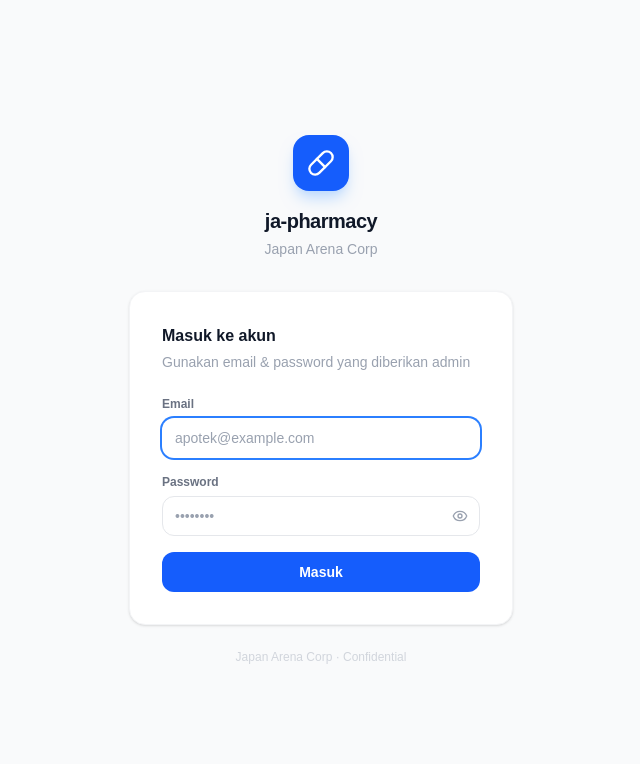
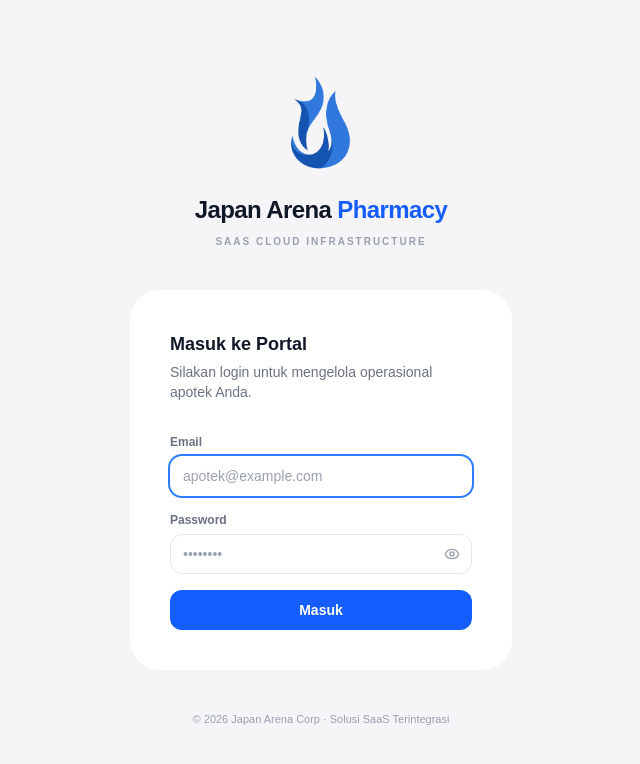
Before and after one commit to RiGi26/ja-pharmacy-platform, a Next.js app: page /login in a window 1280 px wide. Shown: the top 764 px of the page, without its empty margins (319-959 px from the left). Built offline with nearby package versions, Linux system fonts and the light colour scheme.

Commit message:
feat: update login page and sidebar branding to match Japan Arena standards

```diff
--- a/src/app/(auth)/login/page.tsx
+++ b/src/app/(auth)/login/page.tsx
@@ -1,28 +1,35 @@
 import { LoginForm } from './login-form'
 import { Pill } from 'lucide-react'
+import Image from 'next/image'
 
 export default function LoginPage() {
   return (
-    <div className="min-h-screen bg-gray-50 flex items-center justify-center p-4">
+    <div className="min-h-screen bg-[#F5F5F7] flex items-center justify-center p-4">
       <div className="w-full max-w-sm">
         {/* Logo */}
-        <div className="flex flex-col items-center mb-8">
-          <div className="w-14 h-14 bg-blue-600 rounded-2xl flex items-center justify-center mb-4 shadow-lg shadow-blue-200">
-            <Pill className="w-7 h-7 text-white" />
+        <div className="flex flex-col items-center mb-10">
+          <div className="mb-6">
+            <Image
+              src="/images/Icon.png"
+              alt="Japan Arena Corp"
+              width={64}
+              height={64}
+              className="object-contain"
+            />
           </div>
-          <h1 className="text-xl font-bold text-gray-900 tracking-tight">ja-pharmacy</h1>
-          <p className="text-sm text-gray-400 mt-1">Japan Arena Corp</p>
+          <h1 className="text-2xl font-black text-gray-900 tracking-tight sf-display-heavy">Japan Arena <span className="text-blue-600">Pharmacy</span></h1>
+          <p className="text-[10px] font-bold text-gray-400 mt-2 uppercase tracking-[0.2em]">SaaS Cloud Infrastructure</p>
         </div>
 
         {/* Form card */}
-        <div className="bg-white rounded-2xl border border-gray-100 shadow-sm p-8">
-          <h2 className="text-base font-semibold text-gray-900 mb-1">Masuk ke akun</h2>
-          <p className="text-sm text-gray-400 mb-6">Gunakan email & password yang diberikan admin</p>
+        <div className="bg-white rounded-[32px] border border-black/[0.03] apple-shadow p-10">
+          <h2 className="text-lg font-bold text-gray-900 mb-1">Masuk ke Portal</h2>
+          <p className="text-sm text-gray-500 mb-8">Silakan login untuk mengelola operasional apotek Anda.</p>
           <LoginForm />
         </div>
 
-        <p className="text-center text-xs text-gray-300 mt-6">
-          Japan Arena Corp · Confidential
+        <p className="text-center text-[11px] font-medium text-gray-400 mt-10">
+          © {new Date().getFullYear()} Japan Arena Corp · Solusi SaaS Terintegrasi
         </p>
       </div>
     </div>
--- a/src/components/layout/sidebar.tsx
+++ b/src/components/layout/sidebar.tsx
@@ -9,6 +9,7 @@ import {
   BarChart2, Settings, Users, AlertTriangle, LogOut,
   Building2, ChevronRight, Recycle, ClipboardList,
 } from 'lucide-react'
+import Image from 'next/image'
 
 interface NavItem {
   label: string
@@ -49,26 +50,32 @@ export function Sidebar({ role, tenantName, isSuperadmin }: SidebarProps) {
   const items = isSuperadmin ? SUPERADMIN_ITEMS : NAV_ITEMS.filter(i => i.roles.includes(role))
 
   return (
-    <aside className="fixed inset-y-0 left-0 z-50 w-60 flex flex-col bg-white border-r border-gray-100">
+    <aside className="fixed inset-y-0 left-0 z-50 w-60 flex flex-col bg-white border-r border-black/[0.03] apple-shadow">
       {/* Header */}
-      <div className="px-4 py-5 border-b border-gray-100">
-        <div className="flex items-center gap-2.5">
-          <div className="w-8 h-8 rounded-xl bg-blue-600 flex items-center justify-center flex-shrink-0">
-            <Pill className="w-4 h-4 text-white" />
-          </div>
+      <div className="px-4 py-8 border-b border-black/[0.03]">
+        <div className="flex flex-col items-center text-center gap-3">
+          <Link href="/" className="hover:scale-105 transition-transform">
+            <Image
+              src="/images/Icon.png"
+              alt="Japan Arena Corp"
+              width={48}
+              height={48}
+              className="object-contain"
+            />
+          </Link>
           <div className="min-w-0">
-            <p className="text-sm font-semibold text-gray-900 truncate">
-              {tenantName ?? 'ja-pharmacy'}
+            <p className="text-sm font-black text-gray-900 truncate sf-display">
+              {tenantName ?? 'Pharmacy Portal'}
             </p>
-            <p className="text-[10px] text-gray-400 font-medium uppercase tracking-wide">
-              Japan Arena Corp
+            <p className="text-[9px] text-gray-400 font-bold uppercase tracking-[0.2em]">
+              Japan Arena <span className="text-blue-600">SaaS</span>
             </p>
           </div>
         </div>
       </div>
 
       {/* Nav */}
-      <nav className="flex-1 overflow-y-auto py-3 px-2">
+      <nav className="flex-1 overflow-y-auto py-6 px-3 space-y-1">
         {items.map(item => {
           const isActive = pathname === item.href || pathname.startsWith(item.href + '/')
           return (
@@ -76,29 +83,36 @@ export function Sidebar({ role, tenantName, isSuperadmin }: SidebarProps) {
               key={item.href}
               href={item.href}
               className={cn(
-                'flex items-center gap-2.5 px-3 py-2 rounded-xl text-sm font-medium transition-all duration-150 mb-0.5',
+                'flex items-center gap-3 px-4 py-2.5 rounded-2xl text-sm font-bold transition-all duration-200',
                 isActive
-                  ? 'bg-blue-50 text-blue-600'
-                  : 'text-gray-600 hover:bg-gray-50 hover:text-gray-900'
+                  ? 'bg-blue-600 text-white shadow-lg shadow-blue-200'
+                  : 'text-gray-500 hover:bg-gray-50 hover:text-gray-900'
               )}
             >
-              <item.icon className={cn('w-4 h-4 flex-shrink-0', isActive ? 'text-blue-600' : 'text-gray-400')} />
+              <item.icon className={cn('w-4 h-4 flex-shrink-0', isActive ? 'text-white' : 'text-gray-400')} />
               <span className="flex-1 truncate">{item.label}</span>
-              {isActive && <ChevronRight className="w-3 h-3 text-blue-400" />}
+              {isActive && <ChevronRight className="w-3 h-3 text-white/50" />}
             </Link>
           )
         })}
       </nav>
 
       {/* Footer */}
-      <div className="px-2 py-3 border-t border-gray-100">
+      <div className="p-3 border-t border-black/[0.03] space-y-1">
+        <a
+          href="https://ja-landingpage-platform.vercel.app"
+          className="flex items-center gap-3 px-4 py-2.5 rounded-2xl text-xs font-bold text-gray-400 hover:bg-gray-50 hover:text-gray-900 transition-all"
+        >
+          <Building2 className="w-4 h-4" />
+          <span>Japan Arena Corp</span>
+        </a>
         <form action="/api/auth/logout" method="post">
           <button
             type="submit"
-            className="flex items-center gap-2.5 px-3 py-2 rounded-xl text-sm font-medium text-gray-500 hover:bg-red-50 hover:text-red-600 w-full transition-colors"
+            className="flex items-center gap-3 px-4 py-2.5 rounded-2xl text-xs font-bold text-gray-400 hover:bg-red-50 hover:text-red-600 w-full transition-all"
           >
             <LogOut className="w-4 h-4" />
-            <span>Keluar</span>
+            <span>Keluar Sistem</span>
           </button>
         </form>
       </div>
```
Also changed, not shown: .claude/settings.local.json, public/images/Icon.png (added).
